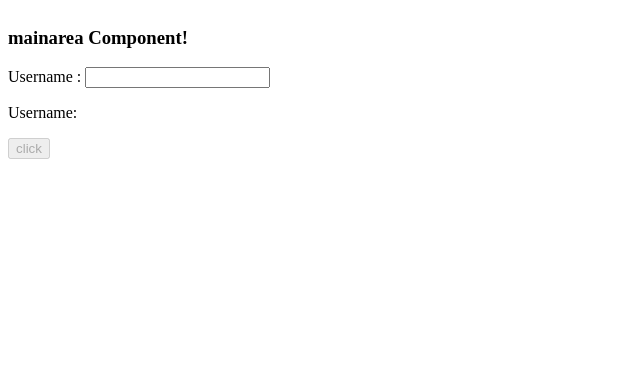
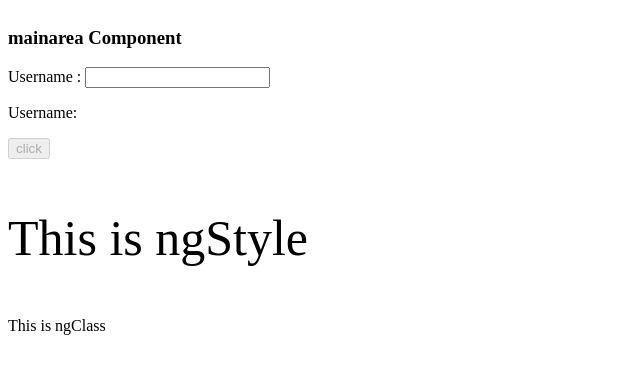
Before and after one commit to Suryapriya19/myangular, an Angular app: page / in a window 1280 px wide. Shown: the top 374 px of the page, without its empty margins (0-640 px from the left). Built offline with nearby package versions, Linux system fonts and the light colour scheme.

Commit message:
added ngStyle and ngClass

```diff
--- a/src/app/mainarea/mainarea.component.html
+++ b/src/app/mainarea/mainarea.component.html
@@ -1,6 +1,8 @@
-<h3>mainarea Component!</h3>
+<h3>mainarea Component</h3>
 <label for="uname">Username : </label>
-<input type="text" [(ngModel)]="username" (keyup)="oninput($event)">
+<input type="text" [(ngModel)]="username">
 <p>Username: {{username}}</p>
-<button [disabled]="isdisabled" (click)="onbtn()">click</button>
+<button [disabled]="!username" (click)="onbtn()">click</button>
 <!-- <button (click)="onbtn($event)">click</button> -->
+<p [ngStyle]="{'font-size':!isActive?'50px':'20px'}"> This is ngStyle </p>
+<p (click)="isActive=!isActive" [ngClass]="isActive?'isActive':'inActive'"> This is ngClass</p>
```
